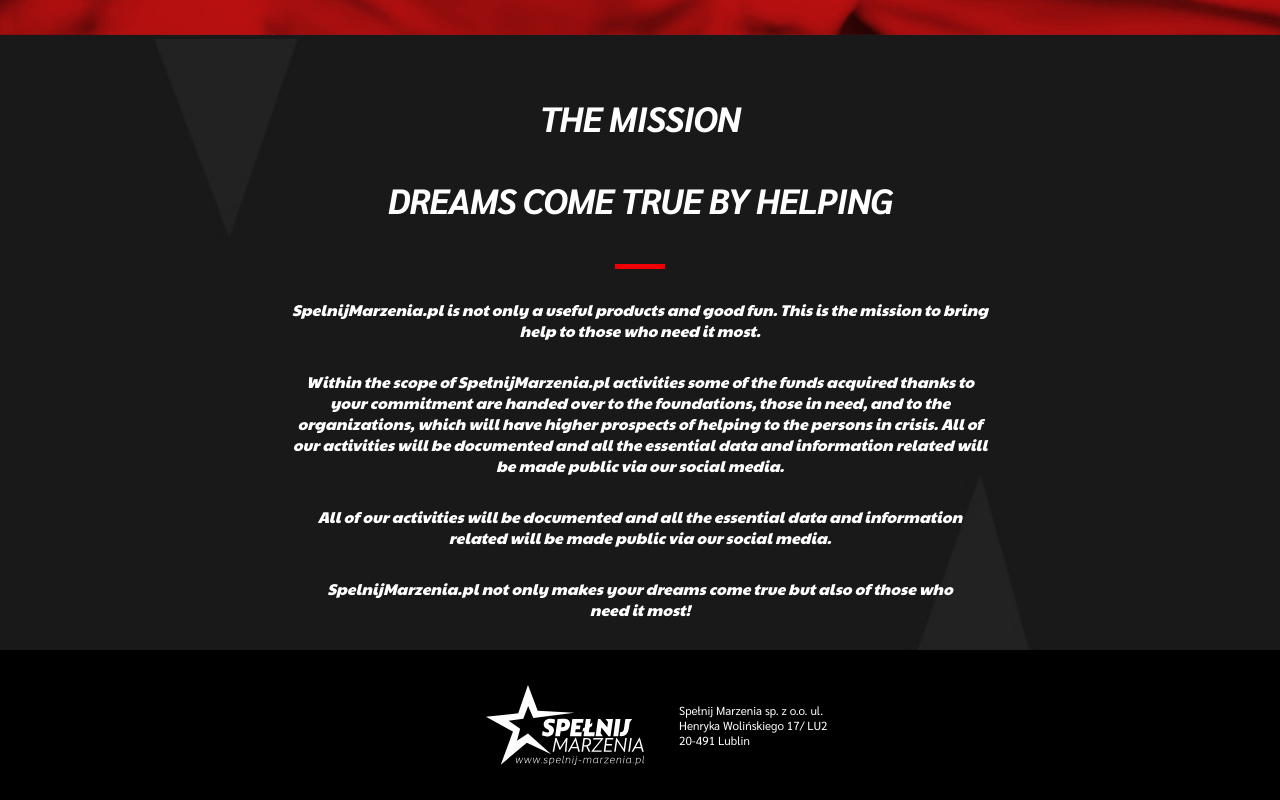
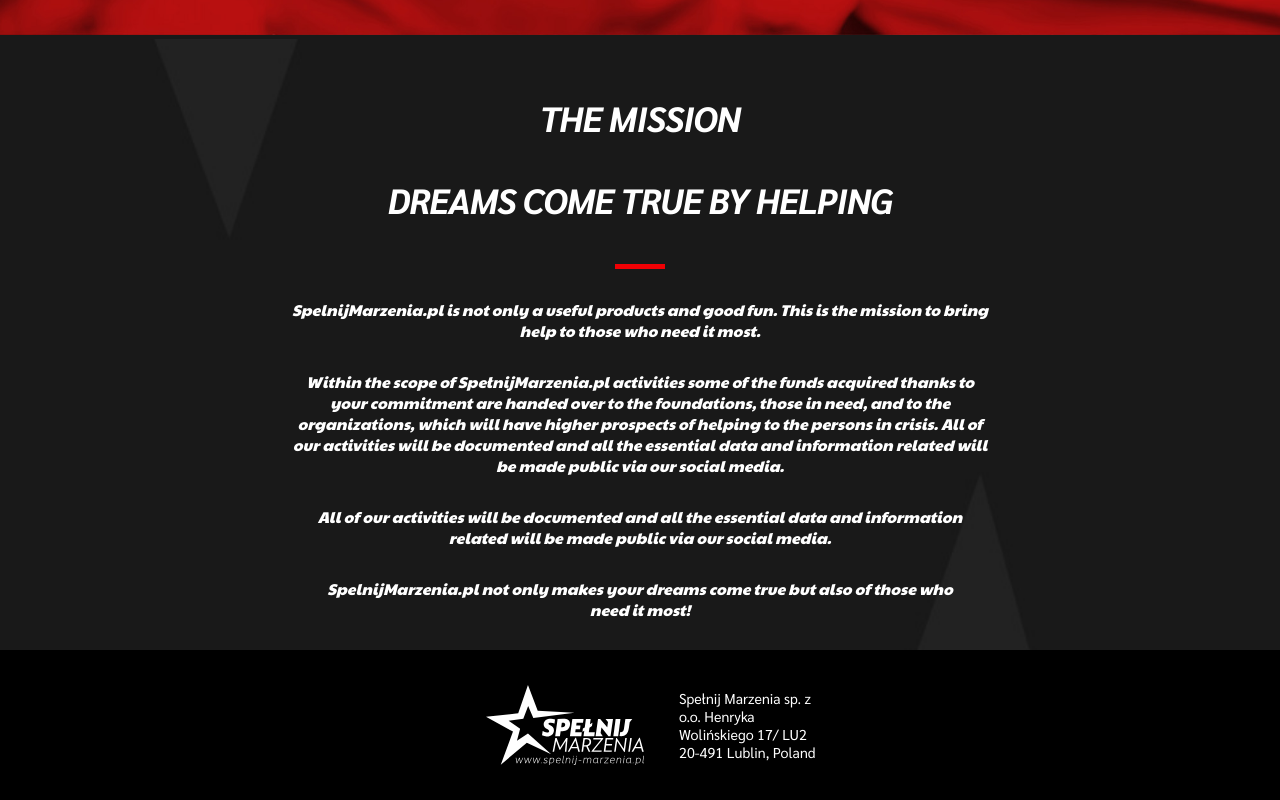
Before and after one commit to JerryWski/Project-Dreams, a React (Vite) app: page / in a window 1280 px wide. Shown: the part 3905-4705 px from the top of the page. Built offline with nearby package versions, Linux system fonts and the light colour scheme.

Commit message:
checbox logic and footer styling/trans

```diff
--- a/src/components/FooterSection.module.css
+++ b/src/components/FooterSection.module.css
@@ -14,7 +14,7 @@
 }
 .footer_text {
     max-width: 100px;
-    font-size: 0.5rem;
+    font-size: 0.7rem;
     font-family: var(--main-font);
 /* width: 50%; */
 }
@@ -24,7 +24,7 @@
         height: 150px;
     }
     .footer_text {
-        font-size: .9rem;
+        font-size: 1.1rem;
         max-width: 150px;
     }
 }
--- a/src/components/FooterSection.tsx
+++ b/src/components/FooterSection.tsx
@@ -1,13 +1,16 @@
+import { useTranslation } from 'react-i18next';
 import styles from './FooterSection.module.css';
 
 const FooterSection = () => {
+  const { t } = useTranslation();
   return (
     <div className={styles.footer_container}>
       <img className={styles.footer_image} src="./star_3.svg" alt="" />
       <p className={styles.footer_text}>
         {' '}
-        Spełnij Marzenia sp. z o.o. ul. Henryka Wolińskiego 17/ LU2 20-491
-        Lublin
+        {t(
+          'Spełnij Marzenia sp. z o.o. Henryka Wolińskiego 17/ LU2 20-491 Lublin, Poland'
+        )}
       </p>
     </div>
   );
--- a/src/components/FormSection.tsx
+++ b/src/components/FormSection.tsx
@@ -1,9 +1,23 @@
 /* eslint-disable jsx-a11y/label-has-associated-control */
 import { useTranslation, Trans } from 'react-i18next';
+import { useState } from 'react';
 import styles from './FormSection.module.css';
 
 const FormSection = () => {
   const { t } = useTranslation();
+
+  const [checkAll, setCheckAll] = useState(false);
+  const [checkbox2, setCheckbox2] = useState(false);
+  const [checkbox3, setCheckbox3] = useState(false);
+  const [checkbox4, setCheckbox4] = useState(false);
+
+  const handleOption1Click = () => {
+    setCheckAll(!checkAll);
+    setCheckbox2(!checkAll);
+    setCheckbox3(!checkAll);
+    setCheckbox4(!checkAll);
+  };
+
   return (
     <div className={styles.form_section}>
       <form id="myForm" className={styles.form_container} method="post">
@@ -54,6 +68,8 @@ const FormSection = () => {
                 id="option1"
                 name="option"
                 value="Option 1"
+                checked={checkAll}
+                onClick={handleOption1Click}
                 required
               />
               <label className={styles.checkbox_label}>
@@ -67,6 +83,8 @@ const FormSection = () => {
                 id="option2"
                 name="option"
                 value="Option 2"
+                checked={checkbox2}
+                onChange={() => setCheckbox2(!checkbox2)}
                 required
               />
               <label className={styles.checkbox_label}>
@@ -88,6 +106,8 @@ const FormSection = () => {
                 id="option2"
                 name="option"
                 value="Option 2"
+                checked={checkbox3}
+                onChange={() => setCheckbox3(!checkbox3)}
                 required
               />
               <label className={styles.checkbox_label}>
@@ -105,6 +125,8 @@ const FormSection = () => {
                 id="option3"
                 name="option"
                 value="Option 3"
+                checked={checkbox4}
+                onChange={() => setCheckbox4(!checkbox4)}
                 required
               />
               <label className={styles.checkbox_label}>
--- a/src/locales/en/translation.json
+++ b/src/locales/en/translation.json
@@ -24,5 +24,6 @@
   "SpelnijMarzenia.pl is not only a useful products and good fun. This is the mission to bring help to those who need it most.": "SpelnijMarzenia.pl is not only a useful products and good fun. This is the mission to bring help to those who need it most.",
   "Within the scope of SpełnijMarzenia.pl activities some of the funds acquired thanks to  your commitment are handed over to the foundations, those in need, and to the organizations, which will have higher prospects of helping to the persons in crisis. All of our activities will be documented and all the essential data and information related will be made public via our social media." : "Within the scope of SpełnijMarzenia.pl activities some of the funds acquired thanks to  your commitment are handed over to the foundations, those in need, and to the organizations, which will have higher prospects of helping to the persons in crisis. All of our activities will be documented and all the essential data and information related will be made public via our social media.",
   "All of our activities will be documented and all the essential data and information related will be made public via our social media." : "All of our activities will be documented and all the essential data and information related will be made public via our social media.",
-  "SpelnijMarzenia.pl not only makes your dreams come true but also of those who need it most!" : "SpelnijMarzenia.pl not only makes your dreams come true but also of those who need it most!"
+  "SpelnijMarzenia.pl not only makes your dreams come true but also of those who need it most!" : "SpelnijMarzenia.pl not only makes your dreams come true but also of those who need it most!",
+  "Spełnij Marzenia sp. z o.o. Henryka Wolińskiego 17/ LU2 20-491 Lublin, Poland" : "Spełnij Marzenia sp. z o.o. Henryka Wolińskiego 17/ LU2 20-491 Lublin, Poland"
 }
--- a/src/locales/pl/translation.json
+++ b/src/locales/pl/translation.json
@@ -24,5 +24,6 @@
   "SpelnijMarzenia.pl is not only a useful products and good fun. This is the mission to bring help to those who need it most." : "Spelnij-Marzenia.pl to nie tylko ciekawe produkty i dobra zabawa, to także misja, która skupia swoje działania na tych, którzy najbardziej potrzebują pomocy.",
   "Within the scope of SpełnijMarzenia.pl activities some of the funds acquired thanks to  your commitment are handed over to the foundations, those in need, and to the organizations, which will have higher prospects of helping to the persons in crisis. All of our activities will be documented and all the essential data and information related will be made public via our social media.": "W ramach realizowanych przez nas działań, część środków pozyskanych dzięki Waszemu zaangażowaniu, zostanie przekazana fundacjom, osobom potrzebującym oraz instytucjom które dzięki naszym i Waszym działaniom, będą miały szanse pomóc najbardziej potrzebującym.",
   "All of our activities will be documented and all the essential data and information related will be made public via our social media." : "Wszystkie realizowane przez nas akcje będą dokumentowane, a do opinii publicznej dzięki naszym mediom społecznościowym trafią wszystkie niezbędne dane oraz informacje o przeprowadzanych akcjach.",
-  "SpelnijMarzenia.pl not only makes your dreams come true but also of those who need it most!" : "Spelnij-Marzenia.pl nie tylko może spełnić Twoje marzenia! Ale także wszystkich, którzy tego najbardziej potrzebują!"
+  "SpelnijMarzenia.pl not only makes your dreams come true but also of those who need it most!" : "Spelnij-Marzenia.pl nie tylko może spełnić Twoje marzenia! Ale także wszystkich, którzy tego najbardziej potrzebują!",
+  "Spełnij Marzenia sp. z o.o. Henryka Wolińskiego 17/ LU2 20-491 Lublin, Poland" : "Spełnij Marzenia sp. z o.o. Henryka Wolińskiego 17/ LU2 20-491 Lublin, Polska"
 }
```
